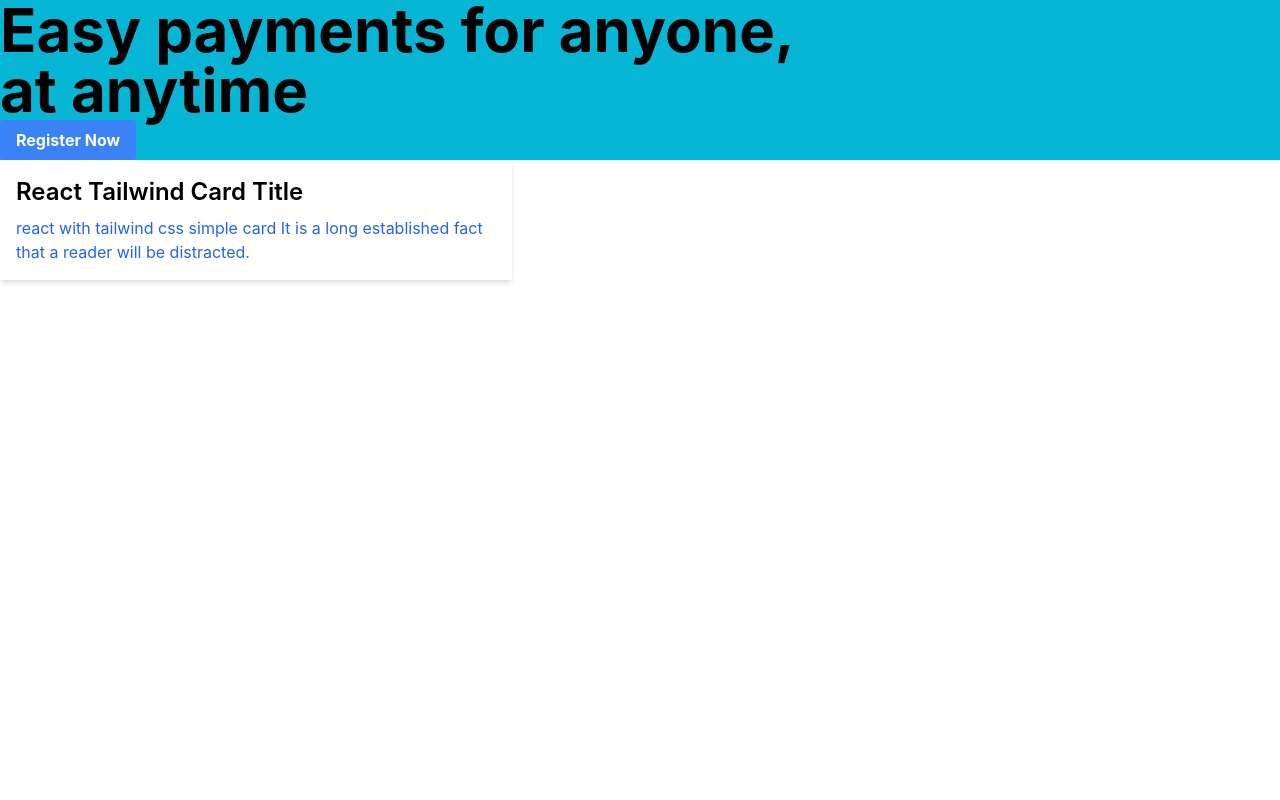
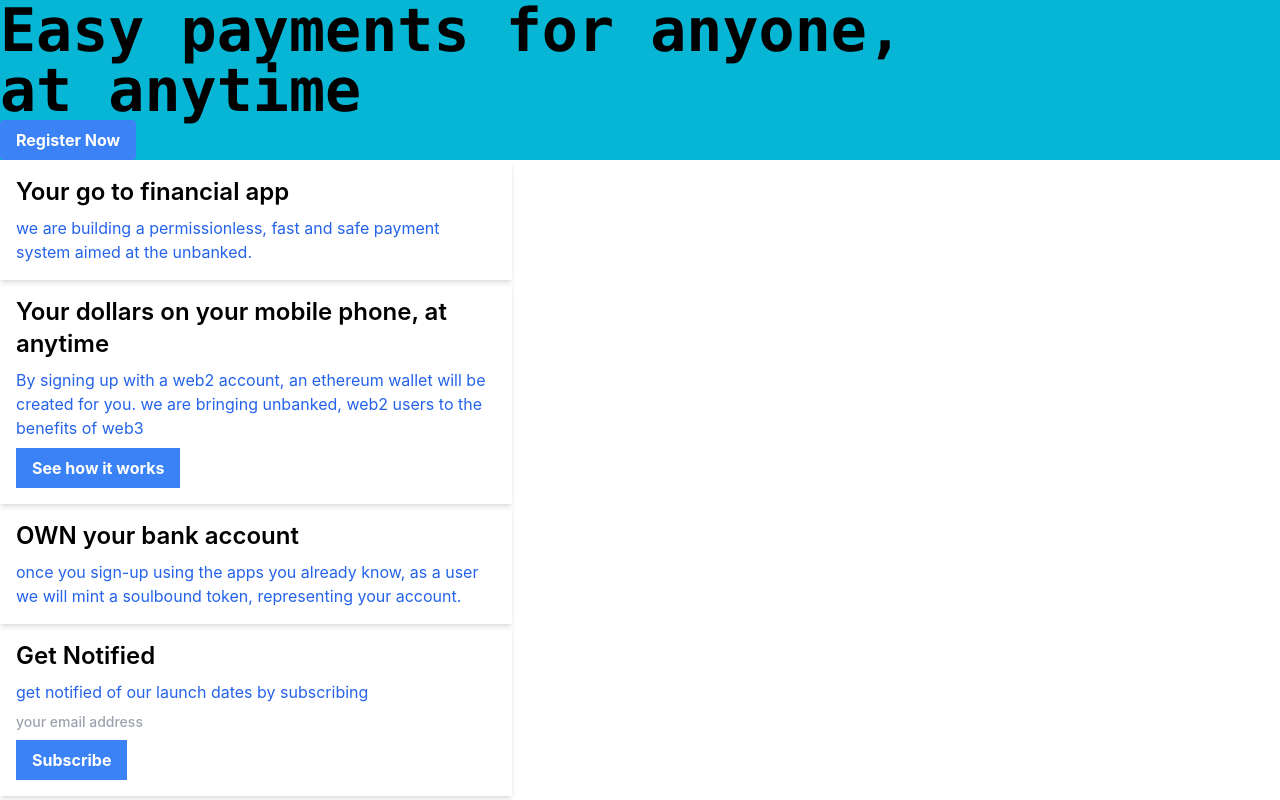
Before and after one commit to 123-code/Crypto-NFC-payments, a React (Create React App) app in the folder Front-end/front-end/: page / in a window 1280 px wide. Built offline with nearby package versions, Linux system fonts and the light colour scheme.

Commit message:
Main Page

```diff
--- a/Front-end/front-end/src/App.js
+++ b/Front-end/front-end/src/App.js
@@ -8,17 +8,7 @@ function App() {
     <>
 
     <Home/>
-    <div className="w-full p-4 shadow-md lg:max-w-lg">
-            <div className="space-y-2">
-                <h3 className="text-2xl font-semibold">
-                    React Tailwind Card Title
-                </h3>
-                <p className="text-blue-600">
-                    react with tailwind css simple card It is a long established
-                    fact that a reader will be distracted.
-                </p>
-            </div>
-        </div>
+
 
     </>
 
--- a/Front-end/front-end/src/Pages/index.js
+++ b/Front-end/front-end/src/Pages/index.js
@@ -7,22 +7,65 @@ const Home = ()=>{
    <>
   <div>
     <body className = "bg-cyan-500">
-    <h1 className = "font-bold text-6xl"  > Easy payments for anyone,
+    <h1 className = "font-bold text-6xl font-mono"  > Easy payments for anyone,
     <div>
     </div>at anytime </h1>
 
     <button className = "bg-blue-500 hover:bg-blue-700 text-white font-bold py-2 px-4 rounded"> Register Now  </button>
 
-<div>
+    </body>
 
-</div>
+    <div className="w-full p-4 shadow-md lg:max-w-lg">
+            <div className="space-y-2">
+                <h3 className="text-2xl font-semibold">
+                    Your go to financial app
+                </h3>
+                <p className="text-blue-600">
+                    we are building a permissionless, fast and safe payment system aimed at the unbanked.
+                </p>
+            </div>
+        </div>
 
-<div>
+  <div className="w-full p-4 shadow-md lg:max-w-lg">
+            <div className="space-y-2">
+                <h3 className="text-2xl font-semibold">
+                    Your dollars on your mobile phone, at anytime
+                </h3>
+                <p className="text-blue-600">
+                    By signing up with a web2 account, an ethereum wallet will be created for you.
+                    we are bringing unbanked, web2 users to the benefits of web3
+
+                </p>
+                <button className = "bg-blue-500 hover:bg-blue-700 text-white font-bold py-2 px-4 rounde"> See how it works  </button>
+            </div>
+        </div>
 
 
-</div>
-    </body>
+        <div className="w-full p-4 shadow-md lg:max-w-lg">
+            <div className="space-y-2">
+                <h3 className="text-2xl font-semibold">
+                    OWN your bank account
+                </h3>
+                <p className="text-blue-600">
+                  once you sign-up using the apps you already know, as a user we will mint a
+                  soulbound token, representing your account.
+                </p>
 
+            </div>
+        </div>
+
+        <div className="w-full p-4 shadow-md lg:max-w-lg">
+            <div className="space-y-2">
+                <h3 className="text-2xl font-semibold">
+                    Get Notified
+                </h3>
+                <p className="text-blue-600">
+                  get notified of our launch dates by subscribing
+                </p>
+                <input className = "block text-sm font-medium text-slate-700" type = "email" placeholder = "your email address"></input>
+                <button className = "bg-blue-500 hover:bg-blue-700 text-white font-bold py-2 px-4 rounde"> Subscribe  </button>
+            </div>
+        </div>
 
    </div>
 
```
